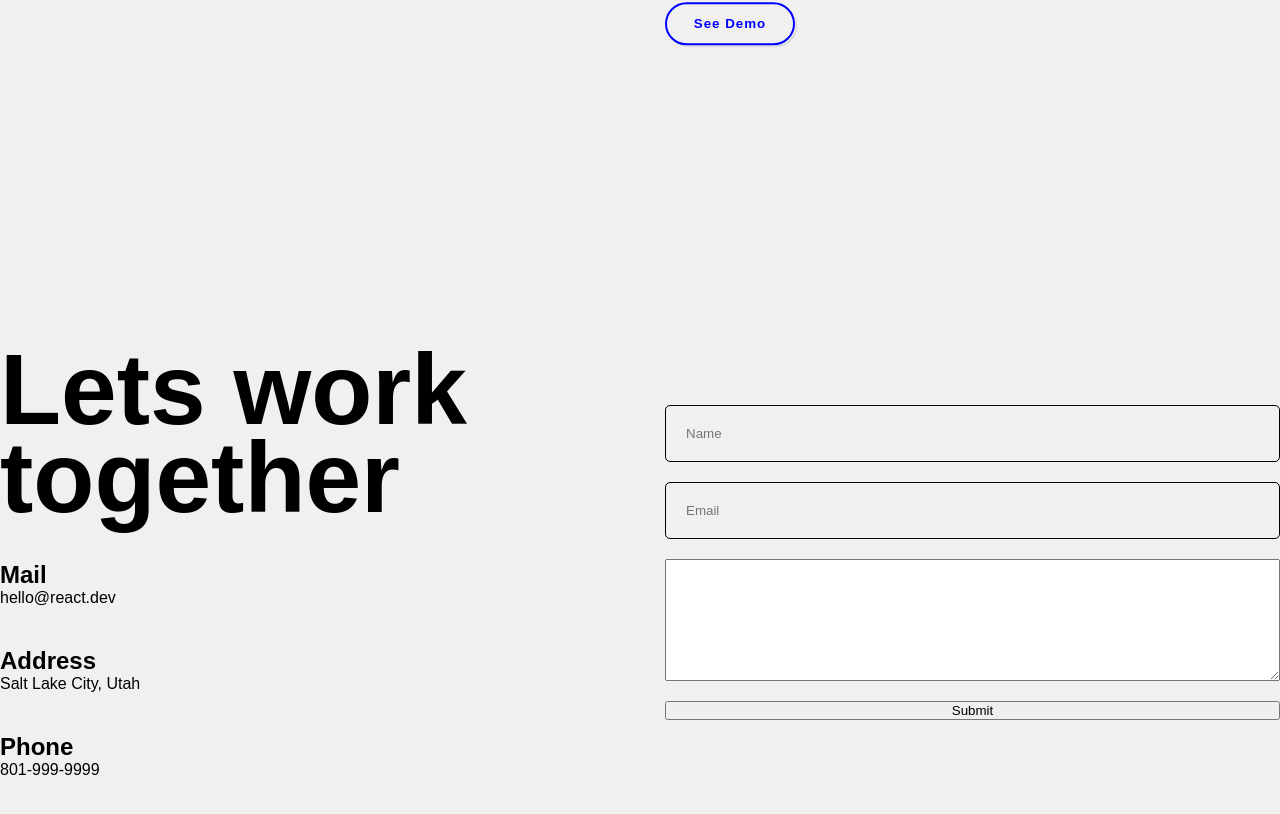
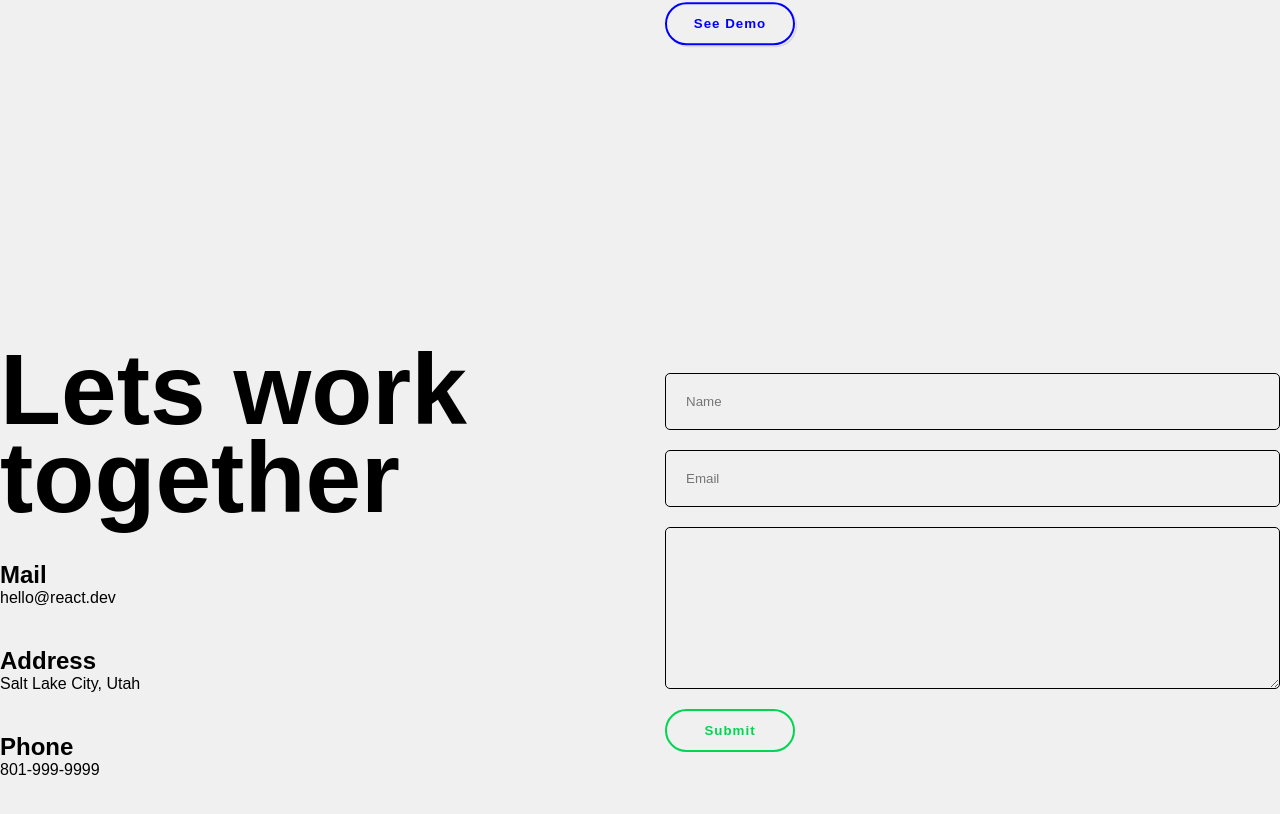
Before and after one commit to richardwebber/Richard-Portfolio-V1, a React (Vite) app: page / in a window 1280 px wide. Shown: the part 3956-4770 px from the top of the page. Built offline with nearby package versions, Linux system fonts and the light colour scheme.

Commit message:
Added framer-motion to my Contact section

```diff
--- a/src/components/contact/Contact.jsx
+++ b/src/components/contact/Contact.jsx
@@ -1,33 +1,49 @@
-import "./contact.scss"
+import "./contact.scss";
+import {motion} from 'framer-motion'
 
 const Contact = () => {
+  const variants = {
+    initial: {
+      y: 500,
+      opacity: 0,
+    },
+    animate: {
+      y: 0,
+      opacity: 1,
+      transition: {
+        duration: 0.5,
+        staggerChildren: 0.1,
+      },
+    },
+  };
+
   return (
-    <div className="contact">
-        <div className="textContainer">
-            <h1>Lets work together</h1>
-            <div className="item">
+    <motion.div className="contact" variants={variants} initial="initial" whileInView="animate">
+      <motion.div className="textContainer" variants={variants}>
+        <motion.h1 variants={variants}>Lets work together</motion.h1>
+        <motion.div className="item" variants={variants}>
           <h2>Mail</h2>
           <span>hello@react.dev</span>
-            </div>
-            <div className="item">
+        </motion.div >
+        <motion.div className="item" variants={variants}>
           <h2>Address</h2>
           <span>Salt Lake City, Utah</span>
-            </div>
-            <div className="item">
+        </motion.div>
+        <motion.div className="item" variants={variants}>
           <h2>Phone</h2>
           <span>801-999-9999</span>
-            </div>
-        </div>
+        </motion.div>
+      </motion.div>
       <div className="formContainer">
         <form>
-                <input type="text" required placeholder="Name"/>
-                <input type="email" required placeholder="Email"/>
+          <input type="text" required placeholder="Name" />
+          <input type="email" required placeholder="Email" />
           <textarea rows={8} placeholder="" />
           <button>Submit</button>
         </form>
       </div>
-    </div>
-  )
-}
+    </motion.div>
+  );
+};
 
-export default Contact
+export default Contact;
--- a/src/components/contact/contact.scss
+++ b/src/components/contact/contact.scss
@@ -32,13 +32,33 @@
             flex-direction: column;
             gap: 20px;
 
-            input {
+            input, textarea {
                 padding: 20px;
                 background-color: transparent;
                 border: 1px solid black;
                 color: black;
                 border-radius: 5px;
             }
+
+            button{
+            padding: 12px;
+            border: 2px solid white;
+            border-radius: 25px;
+            margin: 0px 20px 0px 0px;
+            width: 130px;
+            cursor: pointer;
+            font-weight: 600;
+            letter-spacing: 1px;
+            background-color: transparent;
+            color: #00d652;
+            border-color: #00d652;
+            }
+
+            button:hover {
+                background-color: #00d652;
+                color: white;
+                border-color:  #00d652;
+            }
         }
     }
 }
--- a/src/components/parallax/Parallax.jsx
+++ b/src/components/parallax/Parallax.jsx
@@ -13,7 +13,7 @@ const Parallax = () => {
 
   const yText = useTransform(scrollYProgress, [0,1], ["0%", "300%"])
   const yBg = useTransform(scrollYProgress, [0,1], ["0%", "500%"])
-  const logoBg = useTransform(scrollYProgress, [0,1], ["0%", "-170%"])
+  const logoBg = useTransform(scrollYProgress, [0,1], ["0%", "-200%"])
   const yBg2 = useTransform(scrollYProgress, [0,1], ["0%", "70%"])
 
 
```
Lines whose indentation alone changed are shown as unchanged.
